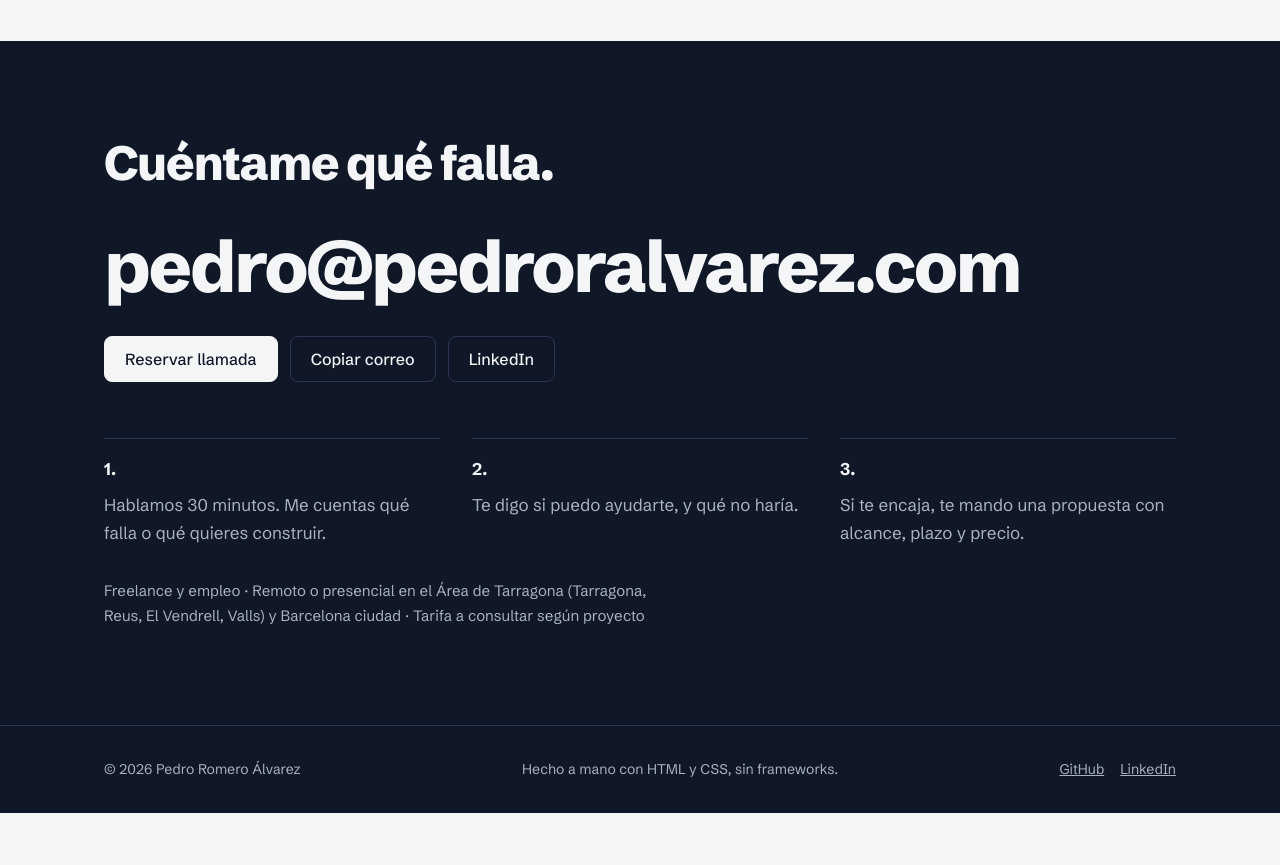
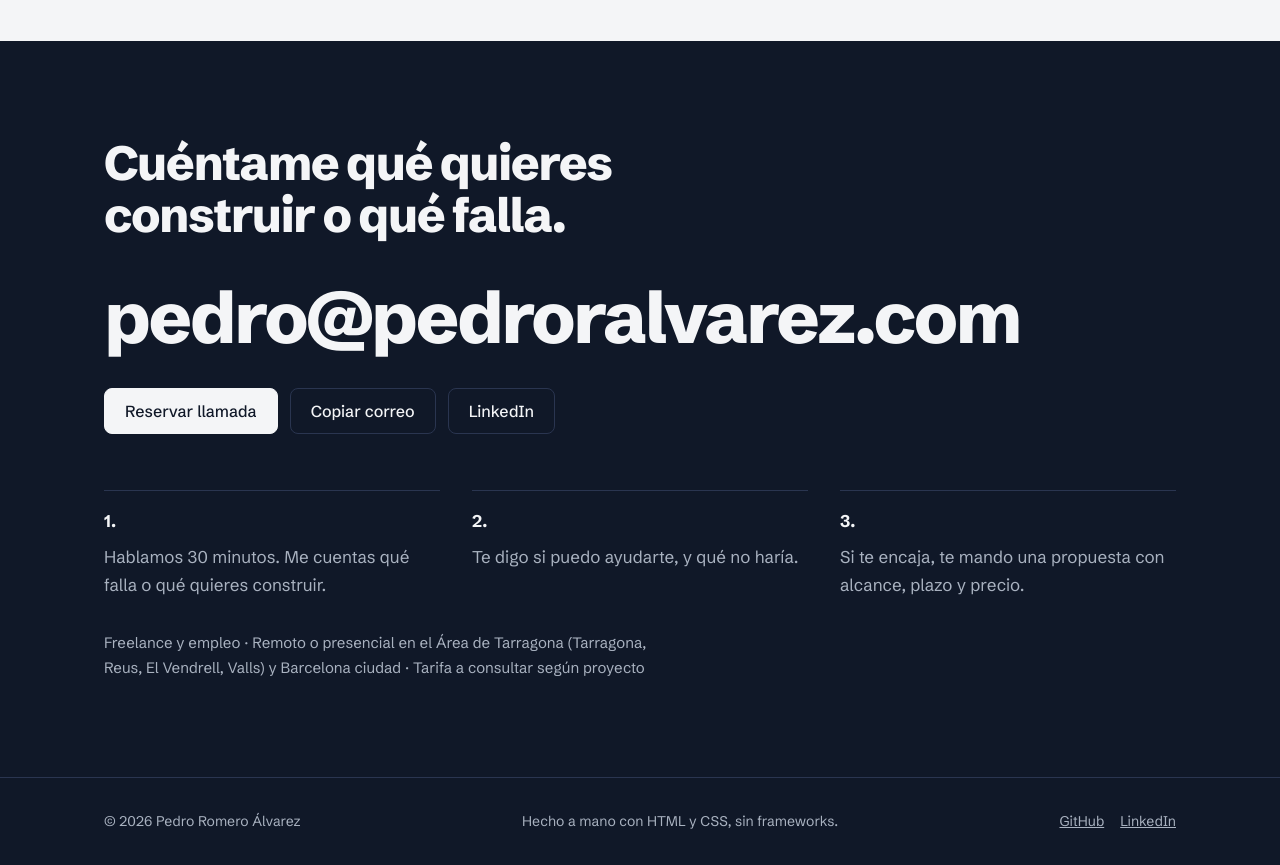
Before and after one commit to Kairveth/web-personal, a plain HTML site: page public/index.html in a window 1280 px wide. Shown: the part 8220-9085 px from the top of the page. Before the commit the page ends 9033 px from the top, so only its background shows below. Drawn offline with Linux system fonts and the light colour scheme.

Commit message:
feat: actualizar imagen para compartir y título de contacto, y apilar la portada en móvil

```diff
--- a/public/index.html
+++ b/public/index.html
@@ -384,7 +384,7 @@
 
 <section id="contacto" class="block invert contact">
   <div class="wrap">
-    <h2 class="say">Cuéntame qué falla.</h2>
+    <h2 class="say">Cuéntame qué quieres construir o qué falla.</h2>
     <a class="contact-mail" href="mailto:pedro@pedroralvarez.com">pedro@pedroralvarez.com</a>
     <div class="actions">
       <a class="btn btn-primary" href="https://cal.com/pedro-romero-alvarez/30min" rel="noopener noreferrer">Reservar llamada</a>
--- a/public/styles.css
+++ b/public/styles.css
@@ -120,6 +120,7 @@ h1 .voz { display: inline-block; font-size: 1.06em; text-decoration: underline w
 .hero-intro { display: flex; gap: 16px; align-items: center; margin-top: 24px; }
 .hero-photo { flex: none; width: 76px; height: 76px; border-radius: 50%; object-fit: cover; object-position: 50% 22%; }
 .hero-intro .lead { margin-top: 0; }
+@media (max-width: 480px) { .hero-intro { flex-direction: column; align-items: flex-start; } }
 .lead { margin-top: 24px; max-width: 46ch; font-size: 1.1875rem; color: var(--graphite); }
 .actions { display: flex; flex-wrap: wrap; gap: 12px; margin-top: 32px; }
 .btn { display: inline-flex; align-items: center; padding: 12px 20px; border-radius: 8px; font: 500 1rem var(--display); text-decoration: none; cursor: pointer; border: 1px solid var(--rule); background: none; color: var(--ink); transition: background-color .2s ease, border-color .2s ease, color .2s ease, transform .15s ease; }
```
Also changed, not shown: public/og.png.
